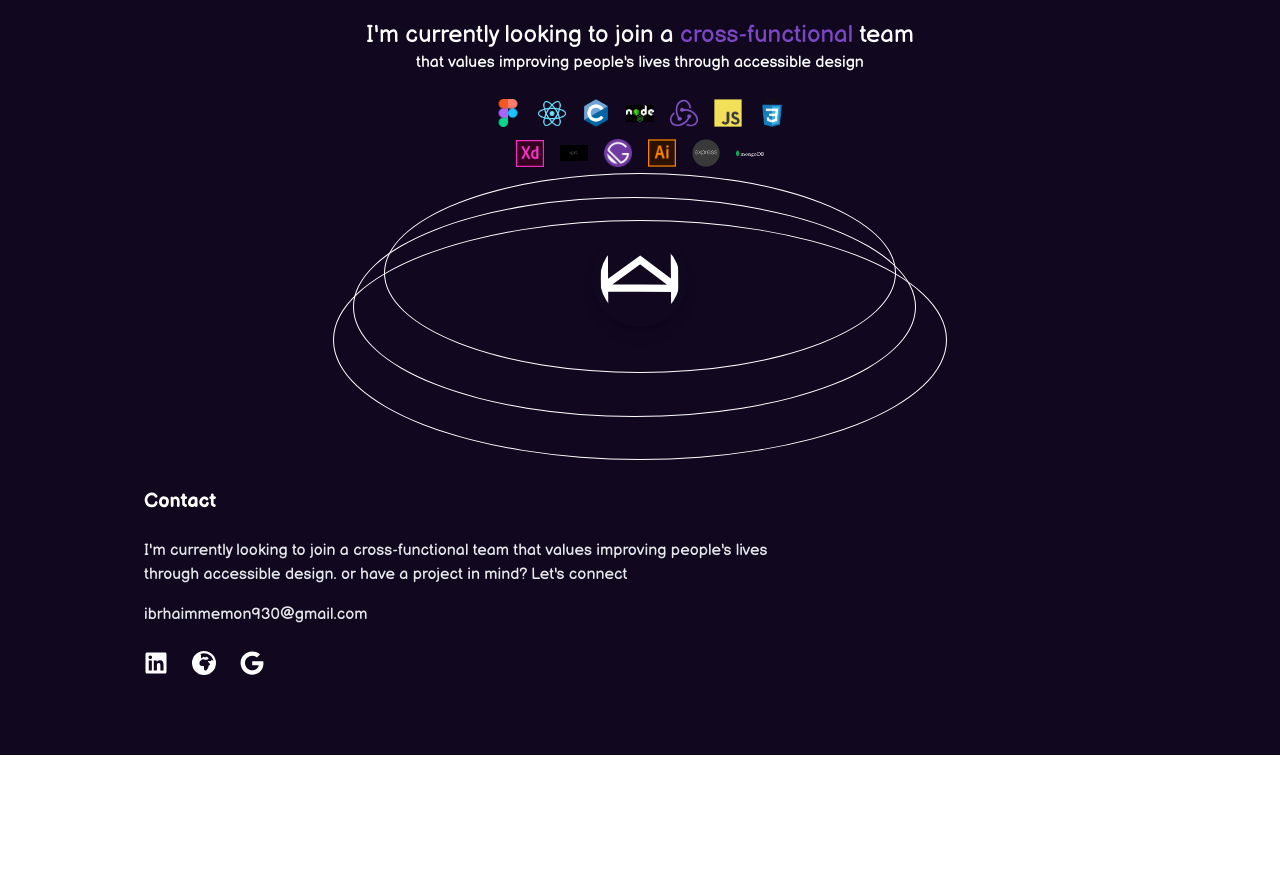
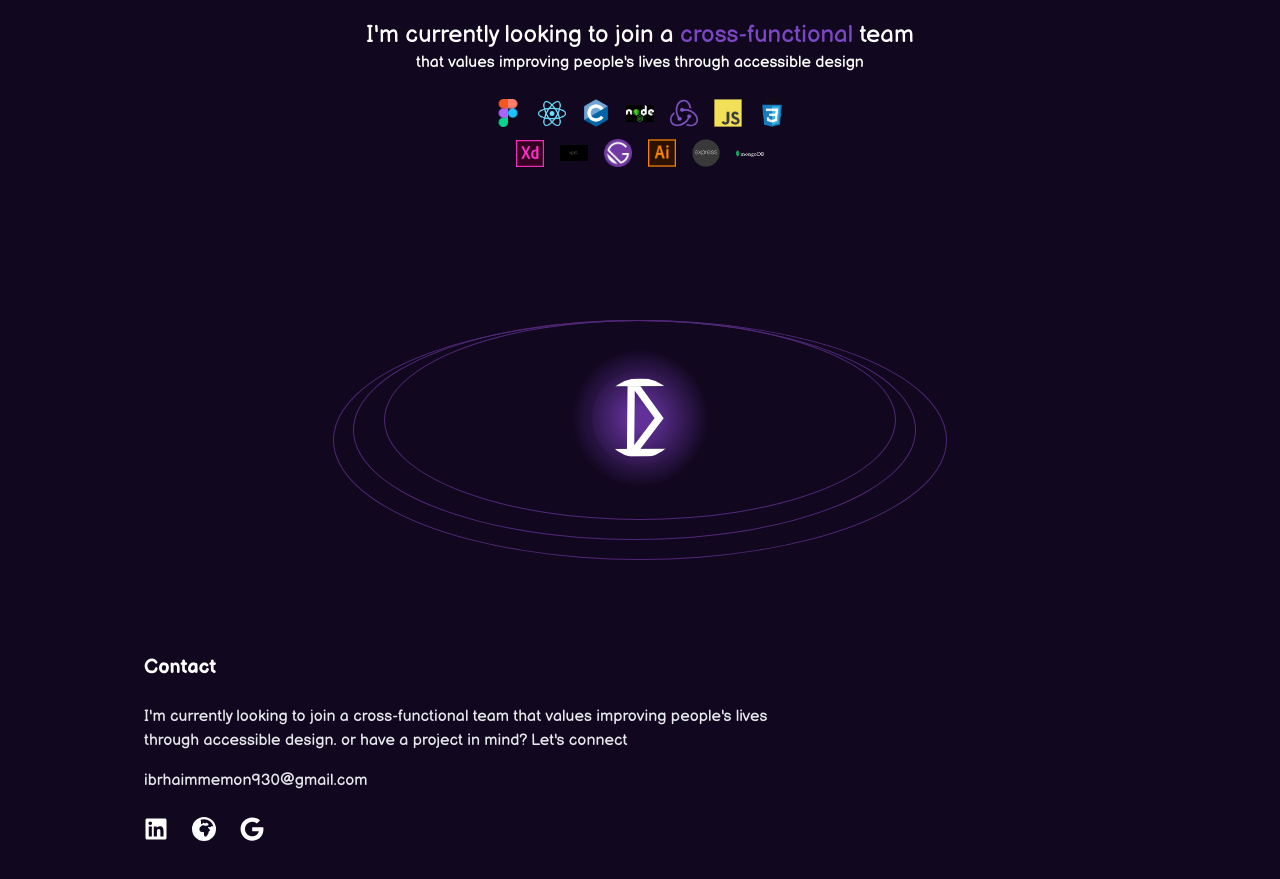
Before and after one commit to cssmh/appszone-task, a React (Vite) app: page / in a window 1280 px wide. Shown: the part 1600-2479 px from the top of the page. Before the commit the page ends 2355 px from the top, so only its background shows below. Built offline with nearby package versions, Linux system fonts and the light colour scheme.

Commit message:
circle color added

```diff
--- a/src/Components/Skills.jsx
+++ b/src/Components/Skills.jsx
@@ -34,7 +34,7 @@ const Skills = () => {
         <img className="w-7" src={js} alt="js" />
         <img className="w-7" src={css} alt="css" />
       </div>
-      <div className="flex justify-center gap-4 mt-3 items-center">
+      <div className="flex justify-center gap-4 mt-3 pb-44 items-center">
         <img className="w-7" src={ad} alt="ad" />
         <img className="w-7" src={next} alt="next" />
         <img className="w-7" src={g} alt="g" />
@@ -42,18 +42,16 @@ const Skills = () => {
         <img className="w-7" src={express} alt="express" />
         <img className="w-7" src={mongo} alt="mongo" />
       </div>
-
-      {/* Logo in Center */}
-      <div className="relative mt-16">
+      <div className="relative flex justify-center items-center w-[150px] h-[150px] rounded-full bg-[radial-gradient(circle,rgb(97,49,152)_10%,rgba(40,17,77,0)_65%)] z-0">
         <img
           src={logo}
           alt="logo"
-          className="w-24 h-24 p-2 rounded-full shadow-lg"
+          className="w-24 h-24 rotate-90 p-2 rounded-full shadow-lg"
         />
       </div>
-      <div className="absolute top-1/2 left-1/4 w-[50%] h-[200px] border border-white rounded-[50%] skew-y-[0deg]"></div>
-      <div className="absolute top-[55%] left-[22%] w-[55%] h-[220px] border border-white rounded-[50%] skew-y-[0deg]"></div>
-      <div className="absolute top-[60%] left-[20%] w-[60%] h-[240px] border border-white rounded-[50%] skew-y-[0deg]"></div>
+      <div className="absolute top-3/5 left-1/4 w-[50%] h-[200px] border border-[#502877] rounded-[50%] skew-y-[0deg]"></div>
+      <div className="absolute top-3/5 left-[22%] w-[55%] h-[220px] border border-[#502877] rounded-[50%] skew-y-[0deg]"></div>
+      <div className="absolute top-3/5 left-[20%] w-[60%] h-[240px] border border-[#502877] rounded-[50%] skew-y-[0deg]"></div>
     </div>
   );
 };
```
